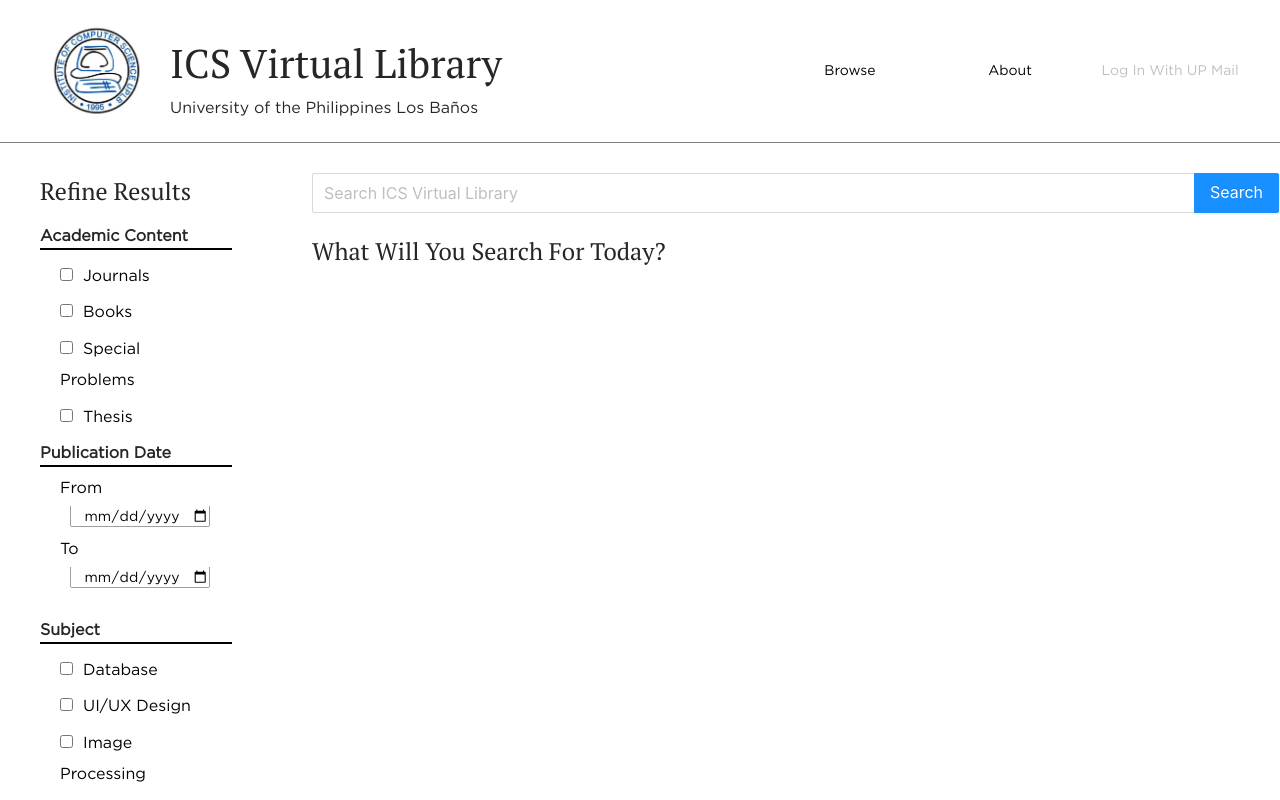
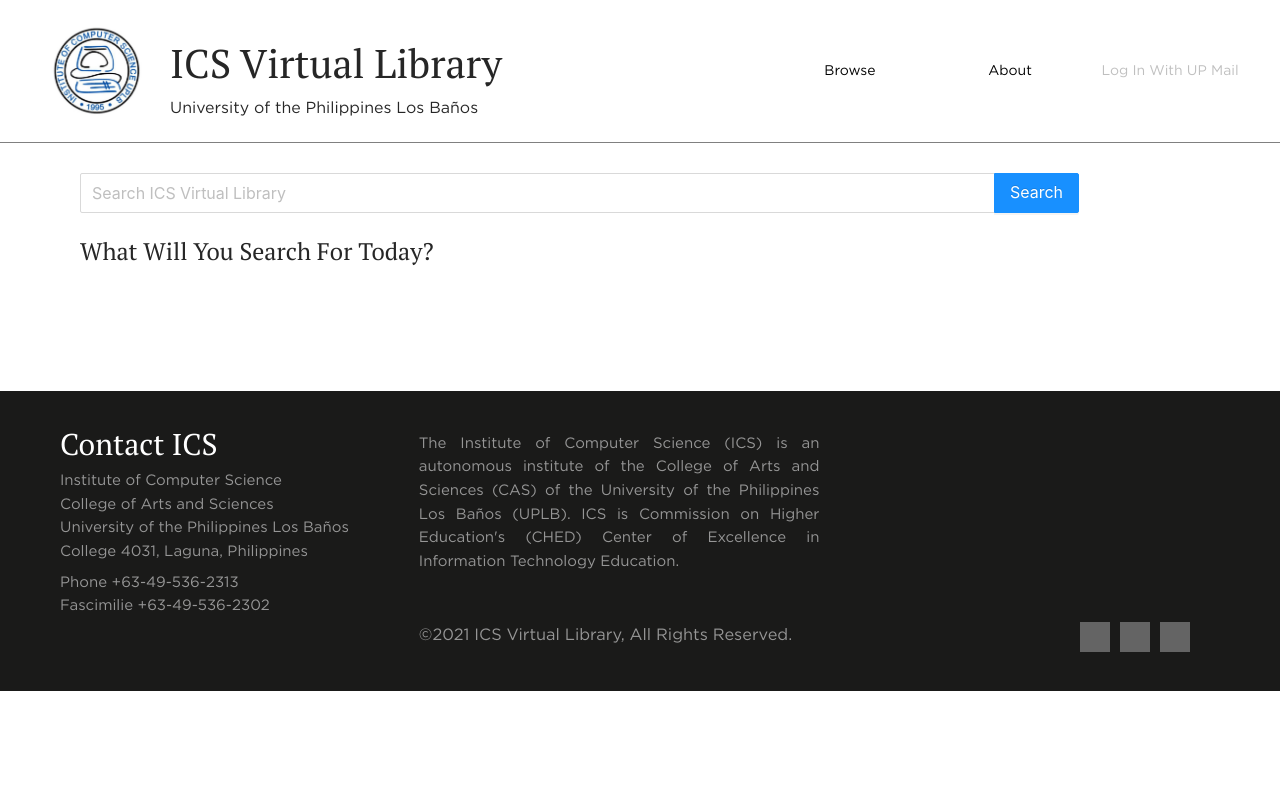
Before and after one commit to mrmalonzo/ICS-Virtual-Library, a React (Create React App) app: page /browse in a window 1280 px wide. Shown: the top 800 px of the page. Built offline with nearby package versions, Linux system fonts and the light colour scheme; grey boxes are pictures that could not be loaded.

Commit message:
Handle Login Error

```diff
--- a/src/@common/browse/Checkbox.js
+++ b/src/@common/browse/Checkbox.js
@@ -1,14 +1,7 @@
 import React from "react";
 import '../../stylesheets/components/Checkbox.css'
 
-const Checkbox = ({label, name , checkedMethod , passkey}) =>{
-	if(label === "ui"){ //to be printed beautifully
-		label = "UI/UX Design";
-	}else if(label === "imgprocess"){
-		label = "Image Processing";
-	}else if(label === "parallel"){
-		label = "Parallel Programming";
-	}
+const Checkbox = ({label, name, checkedMethod, passkey}) =>{
 
 
 	return(
@@ -18,7 +11,7 @@
                 onChange = {checkedMethod}
                 key = {passkey}
 	  		/>
-	  		<label className="label">{(label === "specialproblems" ? "Special Problems" : label)}</label>
+	  		<label className="label">{label}</label>
         </div>
     );
 }
--- a/src/@common/browse/Filter.js
+++ b/src/@common/browse/Filter.js
@@ -5,55 +5,47 @@
 import "../../stylesheets/components/Checkbox.css";
 
 const items = [
-	'journals',
-	'books',
-	'specialproblems',
-	'thesis',
+	'Books',
+	'Publications'
 ];
 
-const items2= [
-	'database',
-	'ui',
-	'imgprocess',
-	'parallel'
-];
 
 export default class Filter extends Component {
 	state = {
-		journals:false,
-		books:false,
-		specialproblems:false,
-		thesis:false,
-		database:false,
-		ui:false,
-		imgprocess:false,
-		parallel:false,
-		start:new Date(),
-		end:new Date
+
+		books: false,
+		publications: false,
+
 	};
 
 	onChange = (e) =>{
-		if(e.target.type === "checkbox"){
-			this.setState({[e.target.name] : e.target.checked});
-		}else{
-			this.setState({[e.target.name] : e.target.value});
+
+		if (e.target.name === "Books") {
+
+			const isChecked = (this.state.books == true ? false : true);
+
+			this.setState({
+				books: isChecked
+			})
+
+			this.props.toggleBooks(isChecked)
+
+
+		} else if (e.target.name === "Publications") {
+
+			const isChecked = (this.state.publications == true ? false : true);
+
+			this.setState({
+				publications: isChecked
+			})
+			this.props.togglePublication(isChecked)
+
 		}
+
 	}
 
 
   	render(){
-  		// console.log("Journals: " + this.state.journals);
-  		// console.log("Books: " + this.state.books);
-  		// console.log("SP: " + this.state.specialproblems);
-  		// console.log("Thesis: " + this.state.thesis);
-
-  		// console.log("Start Date: " + this.state.start);
-  		// console.log("End Date: " + this.state.end);
-
-  		// console.log("Database: " + this.state.database);
-  		// console.log("UI/UX Design: " + this.state.ui);
-  		// console.log("Image Processing: " + this.state.imgprocess);
-  		// console.log("Parallel Programming: " + this.state.parallel);
 
   		return(
   			<div className="filter">
@@ -66,26 +58,7 @@
 
 
 	  			</form>
-	  			<form className = "sort-date">
-	  				<h4>Publication Date</h4>
 
-                    <label className="label">From </label>
-                    <input className="Date-picker" type="date" name="start" key="start" onChange={this.onChange}/>
-
-
-                    <label className="label">To </label>
-                    <input className="Date-picker" type="date" name="end" key="end" min={this.start} onChange={this.onChange}/>
-
-	  			</form>
-
-  				<form className="checkbox-1">
-  					<h4>Subject</h4>
-					{items2.map(label => (
-						<Checkbox label={label} name={label} checkedMethod = {this.onChange} key={label}/>
-					))}
-
-
-	  			</form>
 
        		</div>
 
--- a/src/@common/browse/Results.js
+++ b/src/@common/browse/Results.js
@@ -31,7 +31,9 @@
   state = {
     data: null,
     loading: true,
-    toSearch: null
+    toSearch: null,
+    isBooksChecked: false,
+    isPubsChecked: false
   }
 
   onSearch = async (value) => {
@@ -49,28 +51,50 @@
         data: results.data
       });
 
+    } catch(e) {
 
-    } catch(e) {
-      console.log("Error")
       this.setState({
         data: []
       });
 
     }
 
+    localStorage.setItem('search-word', value)
+
     this.setState({
       loading: false
     })
 
     this.props.history.push(`/browse?query=${value}`);
-}
+  }
 
   componentDidMount() {
+
+
+    /*
+      Check first if the user is coming
+      from the landing page, and a prop
+      is passed. Otherwise, check local storage
+      if refreshed to preserve search results.
+
+    */
+
+    const searchWord = localStorage.getItem("search-word")
+
     if (this.props.data != null) {
+
       this.setState({
         toSearch: this.props.data
       })
       this.onSearch(this.props.data);
+
+    } else if (searchWord != null) {
+
+      this.setState({
+        toSearch: searchWord
+      })
+      this.onSearch(searchWord);
+
     }
 
   }
@@ -112,7 +136,6 @@
               </div>
             )}
 
-
           </div>
         </div>
       );
--- a/src/@common/navbar/Navbar.js
+++ b/src/@common/navbar/Navbar.js
@@ -67,10 +67,16 @@
             loading: true
         })
 
-        const user = await login(googleData.tokenId);
-        const auth = JSON.parse(user.config.data);
-        user.data.token = auth.token;
-        this.props.storeData(user.data);
+        try {
+            const user = await login(googleData.tokenId);
+            const auth = JSON.parse(user.config.data);
+            user.data.token = auth.token;
+            this.props.storeData(user.data);
+
+        } catch (e) {
+            this.props.prompt("Invalid Email!")
+        }
+
 
         this.setState({
             loading: false
@@ -88,22 +94,9 @@
         window.localStorage.removeItem("user")
     }
 
-    menu = () => {(
-        <Menu>
-
-            <Menu.Item key="1" icon={<UserOutlined />}>
-                <a>Profile</a>
-            </Menu.Item>
-
-
-            <Menu.Item key="2" icon={<LogoutOutlined />} onClick={this.handleLogout} >
-                <a >Logout</a>
-            </Menu.Item>
-
-
-        </Menu>
-
-    )}
+    clearSearch = () => {
+        window.localStorage.removeItem("search-word")
+    }
 
 
 
@@ -125,7 +118,7 @@
 
 
                 <section className="navbar">
-                    <a href="/browse" className="navbar-item">Browse</a>
+                    <a onClick={this.clearSearch} href="/browse" className="navbar-item">Browse</a>
 
                     <a href="/about" className="navbar-item">About</a>
 
--- a/src/app/App.js
+++ b/src/app/App.js
@@ -15,6 +15,7 @@
     Footer
 } from '@common';
 
+
 import {
     LandingPage,
     ProfilePage,
@@ -25,6 +26,9 @@
     AboutPage
 
 } from '../pages/'
+
+import { message } from 'antd';
+import 'antd/dist/antd.css';
 
 
 export default class App extends Component {
@@ -57,6 +61,12 @@
         });
     }
 
+    prompt = (message) => {
+
+        message.error("This is an Error Message")
+
+    }
+
 
     render() {
 
@@ -64,7 +74,7 @@
         return (
 
             <Fragment>
-                <Navbar data={ this.state.user } storeData={ this.storeData }/>
+                <Navbar data={ this.state.user } storeData={ this.storeData } prompt={this.prompt}/>
 
 
                 <Switch>
--- a/src/pages/BrowsePage.js
+++ b/src/pages/BrowsePage.js
@@ -14,7 +14,7 @@
 
             <div className="Search-results">
 
-                <Filter/>
+
 
                 <Results data={this.props.data}/>
 
--- a/src/stylesheets/components/Filter.css
+++ b/src/stylesheets/components/Filter.css
@@ -12,7 +12,7 @@
 	font-size: 20px;
 	margin-top: 30px;
     margin-left: 40px;
-    margin-bottom: 100px;
+    margin-bottom: 200px;
 }
 
 .filter h4 {
```
